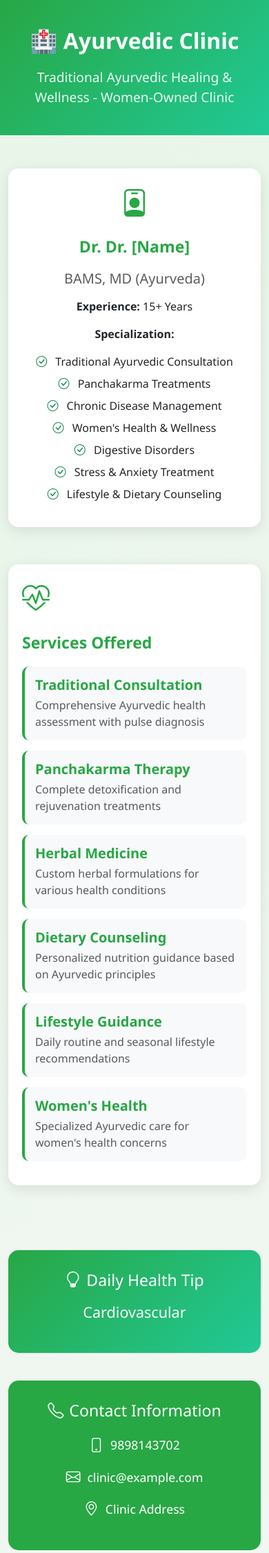
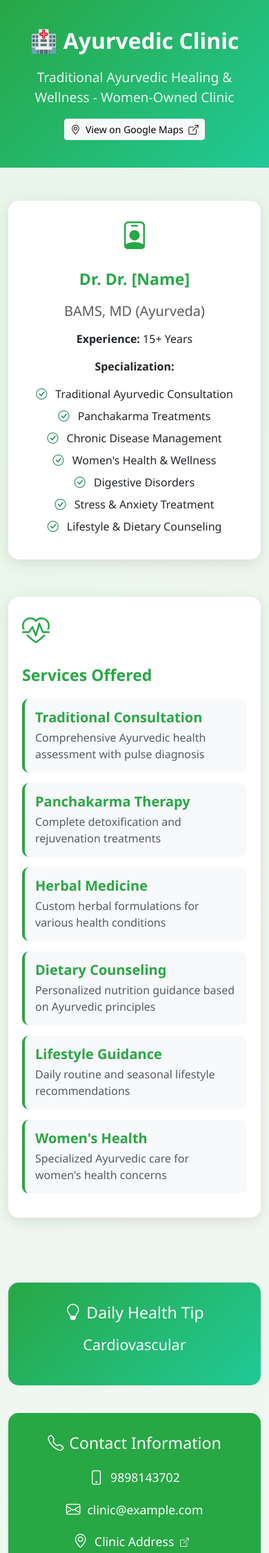
Before and after one commit to Harshad2321/ayurvedic-clinic-app, a Flask app: page /clinic-info in a window 390 px wide. Shown: the top 2251 px of the page at 69% size. Run offline with Flask 3, Linux system fonts and the light colour scheme.

Commit message:
Add Dr. Sangita Agrawal details & clickable Google Maps
Doctor Information:
- Updated doctor name to Dr. Sangita Agrawal
- Set clinic email to harshadd.agrawal2005@gmail.com (technical contact)

Interactive Features:
- Made clinic address clickable to open Google Maps
- Added 'View on Google Maps' button in hero section
- Made phone and email clickable (tel: and mailto: links)
- Added hover effects for better user experience

Contact Improvements:
- Phone: 9898143702 (clickable to call)
- Email: harshadd.agrawal2005@gmail.com (clickable to send email)
- Address: Opens Google Maps at exact clinic location
- Technical support: Harshad (7622871384)

UX Enhancements:
- External link indicators with arrow icons
- Smooth hover transitions on contact links
- Professional styling for map integration

```diff
--- a/setup_production.py
+++ b/setup_production.py
@@ -29,10 +29,10 @@ def setup_render_environment():
         'SUPPORT_NAME': 'Harshad Agrawal',
         'SUPPORT_PHONE': '7622871384',
         'SUPPORT_EMAIL': 'harshadd.agrawal2005@gmail.com',
-        'DOCTOR_NAME': 'Dr. [Mom\'s Name]',
+        'DOCTOR_NAME': 'Dr. Sangita Agrawal',
         'CLINIC_NAME': 'Dhanvantari Clinic',
         'CLINIC_ADDRESS': 'Vapi - Namdha Rd, Khadkala, Gita Nagar, Vapi, Gujarat 396191',
-        'CLINIC_EMAIL': 'dhanvantariclinic@gmail.com',
+        'CLINIC_EMAIL': 'harshadd.agrawal2005@gmail.com',
         'CLINIC_PHONE': '9898143702',
         'FLASK_ENV': 'production'
     }
--- a/templates/clinic_info.html
+++ b/templates/clinic_info.html
@@ -127,6 +127,20 @@
             color: white;
         }
 
+        .contact-item a {
+            transition: all 0.3s ease;
+        }
+
+        .contact-item a:hover {
+            text-shadow: 0 0 5px rgba(255,255,255,0.8);
+            transform: translateX(3px);
+        }
+
+        .hero-section .btn:hover {
+            transform: translateY(-2px);
+            box-shadow: 0 5px 15px rgba(0,0,0,0.2);
+        }
+
         @media (max-width: 768px) {
             .hero-section {
                 padding: 40px 0;
@@ -148,6 +162,16 @@
         <div class="container">
             <h1>🏥 {{ clinic.name }}</h1>
             <p>{{ clinic.tagline }}</p>
+            <div class="mt-3">
+                <a href="https://maps.app.goo.gl/aidFm947BEqLNrHE7"
+                   target="_blank"
+                   rel="noopener noreferrer"
+                   class="btn btn-light btn-sm">
+                    <i class="bi bi-geo-alt me-1"></i>
+                    View on Google Maps
+                    <i class="bi bi-box-arrow-up-right ms-1"></i>
+                </a>
+            </div>
         </div>
     </div>
 
@@ -212,15 +236,25 @@
                     <h3><i class="bi bi-telephone me-2"></i>Contact Information</h3>
                     <div class="contact-item">
                         <i class="bi bi-phone"></i>
-                        <span>{{ clinic.phone }}</span>
+                        <a href="tel:{{ clinic.phone }}" class="text-white text-decoration-none">
+                            {{ clinic.phone }}
+                        </a>
                     </div>
                     <div class="contact-item">
                         <i class="bi bi-envelope"></i>
-                        <span>{{ clinic.email }}</span>
+                        <a href="mailto:{{ clinic.email }}" class="text-white text-decoration-none">
+                            {{ clinic.email }}
+                        </a>
                     </div>
                     <div class="contact-item">
                         <i class="bi bi-geo-alt"></i>
-                        <span>{{ clinic.address }}</span>
+                        <a href="https://maps.app.goo.gl/aidFm947BEqLNrHE7"
+                           target="_blank"
+                           rel="noopener noreferrer"
+                           class="text-white text-decoration-none">
+                            {{ clinic.address }}
+                            <i class="bi bi-box-arrow-up-right ms-1" style="font-size: 0.8rem;"></i>
+                        </a>
                     </div>
                 </div>
             </div>
```
